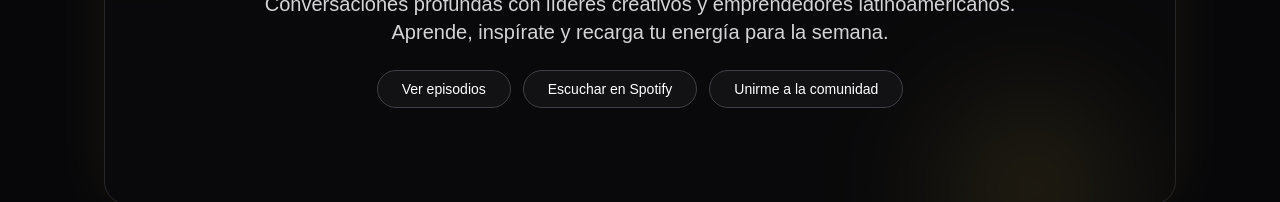
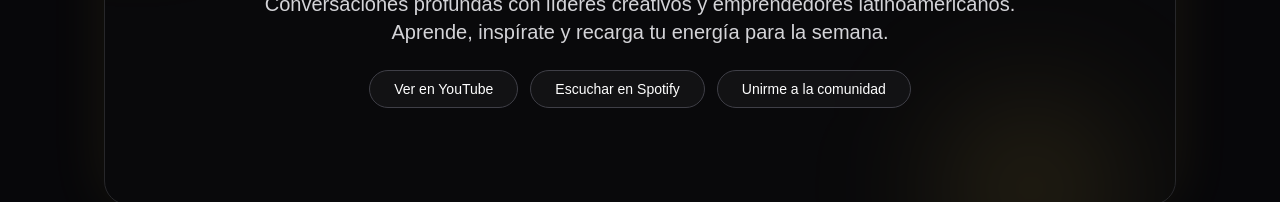
Before and after one commit to Nieves-Luis/podcast-landing, a Next.js app: page / in a window 1280 px wide. Shown: the part 425-627 px from the top of the page. Built offline with nearby package versions, Linux system fonts and the light colour scheme.

Commit message:
Update hero CTA buttons with external links

```diff
--- a/src/components/Hero.tsx
+++ b/src/components/Hero.tsx
@@ -1,6 +1,10 @@
+const YOUTUBE_URL = "https://www.youtube.com/@TemporadaK";
+const SPOTIFY_URL =
+  "https://open.spotify.com/show/6RMEec8rzNUEFgkblpAHN8?si=e488fe4e63684b89";
+
 const CTA_LINKS = [
-  { href: "#youtube", label: "Ver episodios" },
-  { href: "#spotify", label: "Escuchar en Spotify" },
+  { href: YOUTUBE_URL, label: "Ver en YouTube", isExternal: true },
+  { href: SPOTIFY_URL, label: "Escuchar en Spotify", isExternal: true },
   { href: "#newsletter", label: "Unirme a la comunidad" },
 ];
 
@@ -24,10 +28,11 @@
         </p>
 
         <div className="flex flex-wrap items-center justify-center gap-3">
-          {CTA_LINKS.map(({ href, label }) => (
+          {CTA_LINKS.map(({ href, label, isExternal }) => (
             <a
               key={href}
               href={href}
+              {...(isExternal ? { target: "_blank", rel: "noreferrer" } : {})}
               className="inline-flex items-center rounded-full border border-zinc-700 bg-zinc-900/60 px-6 py-2 text-sm font-medium text-white transition hover:border-[#FFD54F] hover:bg-[#FFD54F]/20 hover:text-[#FFD54F]"
             >
               {label}
```
